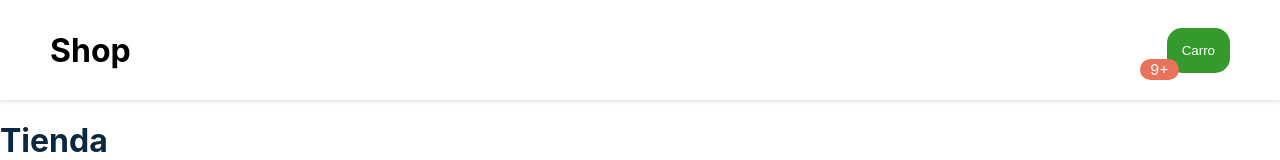
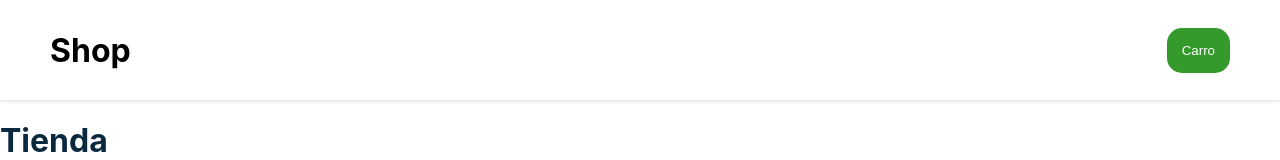
Before and after one commit to maticamisay/carro-de-compras, a React (Create React App) app: page / in a window 1280 px wide. Shown: the top 160 px of the page. Built offline with nearby package versions, Linux system fonts and the light colour scheme.

Commit message:
funcionalidad bubblealert

```diff
--- a/src/App.js
+++ b/src/App.js
@@ -39,7 +39,7 @@
     console.log(this.state.carro);
     return (
       <div>
-        <Navbar />
+        <Navbar carro={this.state.carro} />
         <Layout>
           <Title />
           <Productos
--- a/src/components/Carro.jsx
+++ b/src/components/Carro.jsx
@@ -18,10 +18,15 @@
 };
 export default class Carro extends Component {
   render() {
+    const { carro } = this.props;
+    const cantidad = carro.reduce((acc, el) => acc + el.cantidad, 0);
+
     return (
       <div>
         <span style={styles.bubble}>
-          <BubbleAlert value={10}/>
+        {cantidad !== 0
+            ? <BubbleAlert value={cantidad}/>
+            : null}
         </span>
         <button style={styles.carro}>Carro</button>
       </div>
--- a/src/components/Navbar.jsx
+++ b/src/components/Navbar.jsx
@@ -16,10 +16,12 @@
 };
 export default class Navbar extends Component {
   render() {
+    const { carro } = this.props;
+
     return (
       <nav style={styles.navbar}>
         <Logo />
-        <Carro />
+        <Carro carro={carro} />
       </nav>
     );
   }
```
